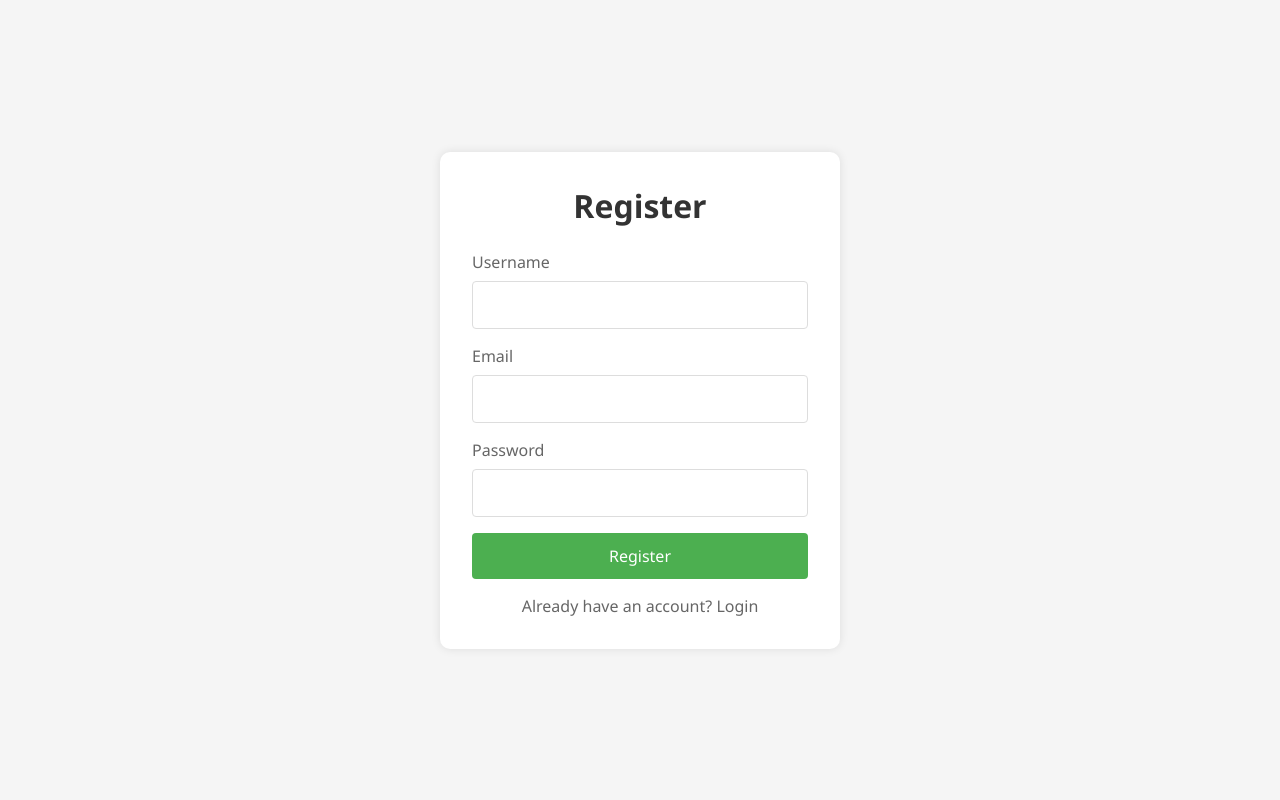
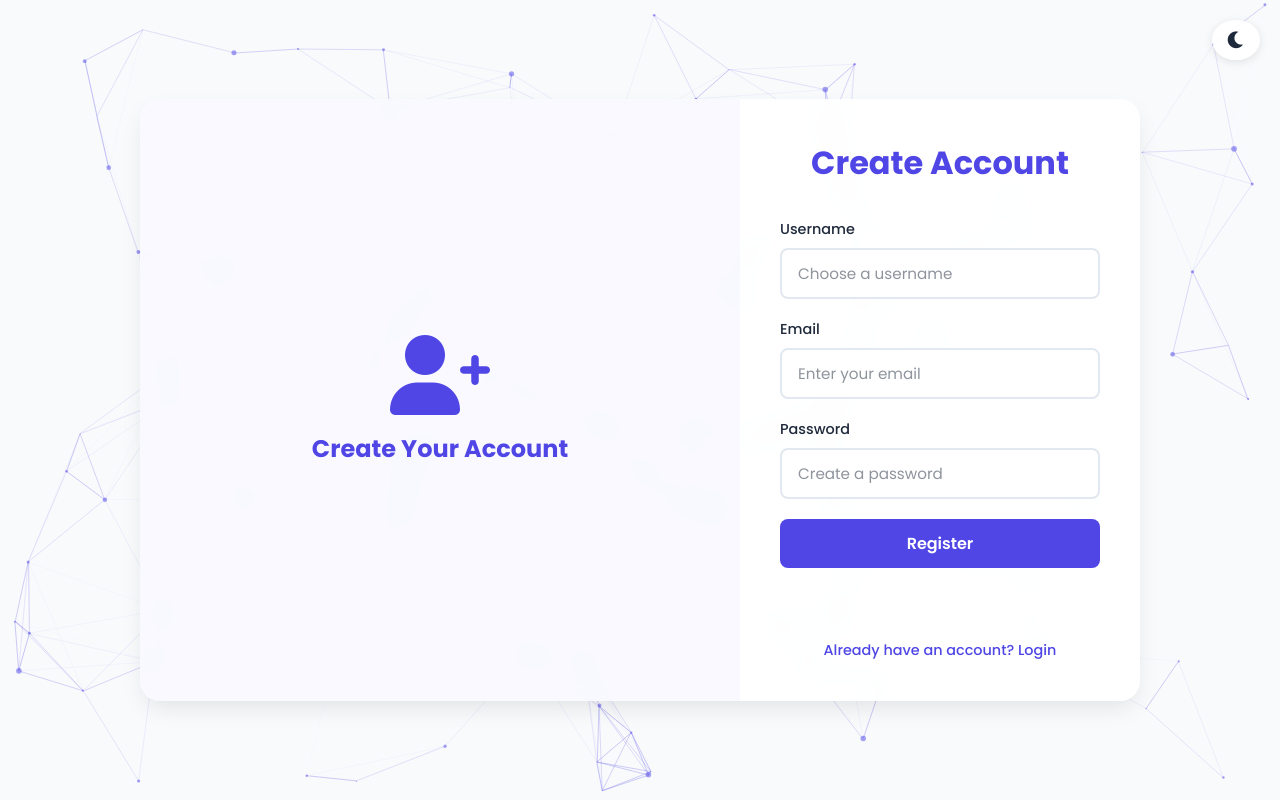
Before and after one commit to abhi963007/HashCovet, a PHP site: page /register.html in a window 1280 px wide. Run offline with PHP 8.4, Linux system fonts and the light colour scheme; some libraries are stand-ins or nearby versions.

Commit message:
Enhanced UI with dark theme, particles, and animations: Added dark/light theme support, interactive particles, Lottie animations, glass-morphism effects, and updated README

```diff
--- a/frontend/css/style.css
+++ b/frontend/css/style.css
@@ -1,108 +1,249 @@
+@import url('https://fonts.googleapis.com/css2?family=Poppins:wght@300;400;500;600;700&display=swap');
+
+:root {
+    /* Light Theme */
+    --primary: #4f46e5;
+    --primary-dark: #4338ca;
+    --secondary: #0ea5e9;
+    --background: #f8fafc;
+    --text: #1e293b;
+    --card-bg: rgba(255, 255, 255, 0.9);
+    --input-border: #e2e8f0;
+    --input-bg: rgba(255, 255, 255, 0.9);
+}
+
+[data-theme="dark"] {
+    --primary: #6366f1;
+    --primary-dark: #4f46e5;
+    --secondary: #0ea5e9;
+    --background: #0f172a;
+    --text: #f1f5f9;
+    --card-bg: rgba(30, 41, 59, 0.9);
+    --input-border: #334155;
+    --input-bg: rgba(30, 41, 59, 0.9);
+}
+
 * {
     margin: 0;
     padding: 0;
     box-sizing: border-box;
-    font-family: 'Segoe UI', Tahoma, Geneva, Verdana, sans-serif;
+    font-family: 'Poppins', sans-serif;
 }
 
 body {
-    background-color: #f5f5f5;
+    background: var(--background);
+    color: var(--text);
+    min-height: 100vh;
     display: flex;
+    align-items: center;
     justify-content: center;
+    transition: background-color 0.3s ease;
+}
+
+/* Particle Container */
+#particles-js {
+    position: fixed;
+    top: 0;
+    left: 0;
+    width: 100%;
+    height: 100%;
+    z-index: -1;
+}
+
+/* Theme Switcher */
+.theme-switch {
+    position: fixed;
+    top: 20px;
+    right: 20px;
+    background: var(--card-bg);
+    border-radius: 50%;
+    width: 40px;
+    height: 40px;
+    display: flex;
     align-items: center;
-    min-height: 100vh;
-    padding: 20px;
+    justify-content: center;
+    cursor: pointer;
+    box-shadow: 0 2px 10px rgba(0, 0, 0, 0.1);
+    z-index: 1000;
+    border: none;
+    color: var(--text);
+    font-size: 1.2rem;
+    transition: all 0.3s ease;
+}
+
+.theme-switch:hover {
+    transform: scale(1.1);
 }
 
 .container {
-    background-color: white;
+    background: var(--card-bg);
+    backdrop-filter: blur(10px);
+    border-radius: 20px;
+    width: 90%;
+    max-width: 1000px;
+    box-shadow: 0 10px 25px -5px rgba(0, 0, 0, 0.1);
+    transition: all 0.3s ease;
+    display: flex;
+    overflow: hidden;
+    position: relative;
+    z-index: 1;
+}
+
+.container:hover {
+    box-shadow: 0 15px 30px -5px rgba(0, 0, 0, 0.15);
+}
+
+.animation-side {
+    flex: 1;
+    background: rgba(79, 70, 229, 0.03);
+    display: flex;
+    align-items: center;
+    justify-content: center;
     padding: 2rem;
-    border-radius: 10px;
-    box-shadow: 0 0 10px rgba(0, 0, 0, 0.1);
-    width: 100%;
+    position: relative;
+}
+
+.form-side {
+    flex: 1;
+    padding: 2.5rem;
     max-width: 400px;
 }
 
 h1 {
+    color: var(--primary);
+    font-size: 2rem;
+    font-weight: 700;
+    margin-bottom: 2rem;
     text-align: center;
-    color: #333;
-    margin-bottom: 1.5rem;
 }
 
 .form-group {
-    margin-bottom: 1rem;
+    margin-bottom: 1.25rem;
 }
 
 label {
     display: block;
+    font-weight: 500;
     margin-bottom: 0.5rem;
-    color: #666;
+    color: var(--text);
+    font-size: 0.9rem;
 }
 
 input {
     width: 100%;
-    padding: 0.75rem;
-    border: 1px solid #ddd;
-    border-radius: 4px;
-    font-size: 1rem;
+    padding: 0.75rem 1rem;
+    border: 2px solid var(--input-border);
+    border-radius: 0.5rem;
+    font-size: 0.95rem;
+    transition: all 0.3s ease;
+    background: var(--input-bg);
+    color: var(--text);
 }
 
 input:focus {
     outline: none;
-    border-color: #4CAF50;
+    border-color: var(--primary);
+    box-shadow: 0 0 0 3px rgba(79, 70, 229, 0.2);
+}
+
+input::placeholder {
+    color: var(--text);
+    opacity: 0.5;
 }
 
 button {
     width: 100%;
-    padding: 0.75rem;
-    background-color: #4CAF50;
+    padding: 0.75rem 1.5rem;
+    background: var(--primary);
     color: white;
     border: none;
-    border-radius: 4px;
+    border-radius: 0.5rem;
     font-size: 1rem;
+    font-weight: 600;
     cursor: pointer;
-    transition: background-color 0.3s;
+    transition: all 0.3s ease;
+    margin-bottom: 1rem;
 }
 
 button:hover {
-    background-color: #45a049;
-}
-
-.error {
-    color: #f44336;
-    margin-top: 0.5rem;
-    font-size: 0.875rem;
-}
-
-.success {
-    color: #4CAF50;
-    margin-top: 0.5rem;
-    font-size: 0.875rem;
+    background: var(--primary-dark);
+    transform: translateY(-2px);
 }
 
 .link {
     display: block;
     text-align: center;
+    color: var(--primary);
+    text-decoration: none;
+    font-weight: 500;
     margin-top: 1rem;
-    color: #666;
-    text-decoration: none;
+    transition: color 0.3s ease;
+    font-size: 0.9rem;
 }
 
 .link:hover {
-    color: #4CAF50;
+    color: var(--primary-dark);
+}
+
+#message {
+    text-align: center;
+    margin-top: 1rem;
+    padding: 0.75rem;
+    border-radius: 0.5rem;
+    font-size: 0.9rem;
+}
+
+#message.error {
+    background: #fee2e2;
+    color: #dc2626;
+}
+
+#message.success {
+    background: #dcfce7;
+    color: #16a34a;
+}
+
+.logout-btn {
+    background: #ef4444;
+}
+
+.logout-btn:hover {
+    background: #dc2626;
 }
 
 #protected-content {
-    margin-top: 1rem;
-    padding: 1rem;
-    background-color: #f8f8f8;
-    border-radius: 4px;
+    text-align: center;
+    margin: 2rem 0;
 }
 
-.logout-btn {
-    background-color: #f44336;
+/* Loading Animation */
+.loading {
+    display: inline-block;
+    width: 50px;
+    height: 50px;
+    border: 3px solid rgba(79, 70, 229, 0.3);
+    border-radius: 50%;
+    border-top-color: var(--primary);
+    animation: spin 1s ease-in-out infinite;
 }
 
-.logout-btn:hover {
-    background-color: #da190b;
+@keyframes spin {
+    to { transform: rotate(360deg); }
 }
+
+/* Responsive Design */
+@media (max-width: 768px) {
+    .container {
+        flex-direction: column;
+    }
+
+    .animation-side {
+        padding: 1.5rem;
+        min-height: 300px;
+    }
+
+    .form-side {
+        max-width: 100%;
+        padding: 2rem;
+    }
+}
--- a/frontend/register.html
+++ b/frontend/register.html
@@ -1,36 +1,182 @@
 <!DOCTYPE html>
-<html lang="en">
+<html lang="en" data-theme="light">
 <head>
     <meta charset="UTF-8">
     <meta name="viewport" content="width=device-width, initial-scale=1.0">
     <title>Register - Auth System</title>
     <link rel="stylesheet" href="css/style.css">
+    <link rel="stylesheet" href="https://cdnjs.cloudflare.com/ajax/libs/font-awesome/6.0.0/css/all.min.css">
+    <script src="https://cdnjs.cloudflare.com/ajax/libs/bodymovin/5.7.3/lottie.min.js"></script>
+    <script src="https://cdn.jsdelivr.net/particles.js/2.0.0/particles.min.js"></script>
 </head>
 <body>
+    <div id="particles-js"></div>
+    <button class="theme-switch" onclick="toggleTheme()">
+        <i class="fas fa-moon"></i>
+    </button>
     <div class="container">
-        <h1>Register</h1>
+        <div class="animation-side">
+            <div id="register-animation" style="width: 100%; max-width: 400px;"></div>
+        </div>
+        <div class="form-side">
+            <h1>Create Account</h1>
             <form onsubmit="register(event)">
                 <div class="form-group">
                     <label for="username">Username</label>
-                <input type="text" id="username" required>
+                    <input type="text" id="username" required placeholder="Choose a username">
                 </div>
                 <div class="form-group">
                     <label for="email">Email</label>
-                <input type="email" id="email" required>
+                    <input type="email" id="email" required placeholder="Enter your email">
                 </div>
                 <div class="form-group">
                     <label for="password">Password</label>
-                <input type="password" id="password" required>
+                    <input type="password" id="password" required placeholder="Create a password">
                 </div>
                 <button type="submit">Register</button>
                 <div id="message"></div>
                 <a href="login.html" class="link">Already have an account? Login</a>
             </form>
         </div>
+    </div>
     <script src="js/auth.js"></script>
     <script>
         // Redirect if already logged in
         redirectIfLoggedIn();
+
+        // Initialize Lottie animation with error handling
+        function initAnimation() {
+            const animationConfig = {
+                container: document.getElementById('register-animation'),
+                renderer: 'svg',
+                loop: true,
+                autoplay: true,
+                path: 'https://lottie.host/f8d8c3c5-a69c-4dd8-8194-b7fbb6aa1823/fE2lj9hWe1.json'
+            };
+
+            let anim = lottie.loadAnimation(animationConfig);
+
+            anim.addEventListener('data_failed', () => {
+                console.log('First animation failed, trying fallback...');
+                // Fallback animation if the first one fails
+                animationConfig.path = 'https://lottie.host/14b2d8cf-3f8b-440b-8d1d-2cff8800b159/YYcmKkeavD.json';
+                anim = lottie.loadAnimation(animationConfig);
+
+                anim.addEventListener('data_failed', () => {
+                    console.log('Fallback animation failed, using static content...');
+                    document.getElementById('register-animation').innerHTML = `
+                        <div style="text-align: center; padding: 2rem;">
+                            <i class="fas fa-user-plus" style="font-size: 5rem; color: var(--primary);"></i>
+                            <h2 style="margin-top: 1rem; color: var(--primary);">Create Your Account</h2>
+                        </div>
+                    `;
+                });
+            });
+        }
+
+        // Initialize animation
+        initAnimation();
+
+        // Theme switcher
+        function toggleTheme() {
+            const html = document.documentElement;
+            const themeIcon = document.querySelector('.theme-switch i');
+
+            if (html.getAttribute('data-theme') === 'light') {
+                html.setAttribute('data-theme', 'dark');
+                themeIcon.className = 'fas fa-sun';
+                localStorage.setItem('theme', 'dark');
+            } else {
+                html.setAttribute('data-theme', 'light');
+                themeIcon.className = 'fas fa-moon';
+                localStorage.setItem('theme', 'light');
+            }
+        }
+
+        // Load saved theme
+        const savedTheme = localStorage.getItem('theme') || 'light';
+        document.documentElement.setAttribute('data-theme', savedTheme);
+        document.querySelector('.theme-switch i').className = savedTheme === 'dark' ? 'fas fa-sun' : 'fas fa-moon';
+
+        // Initialize particles with theme-aware colors
+        function initParticles() {
+            const isDark = document.documentElement.getAttribute('data-theme') === 'dark';
+            particlesJS('particles-js',
+                {
+                    "particles": {
+                        "number": {
+                            "value": 80,
+                            "density": {
+                                "enable": true,
+                                "value_area": 800
+                            }
+                        },
+                        "color": {
+                            "value": isDark ? "#6366f1" : "#4f46e5"
+                        },
+                        "shape": {
+                            "type": "circle"
+                        },
+                        "opacity": {
+                            "value": 0.5,
+                            "random": false
+                        },
+                        "size": {
+                            "value": 3,
+                            "random": true
+                        },
+                        "line_linked": {
+                            "enable": true,
+                            "distance": 150,
+                            "color": isDark ? "#6366f1" : "#4f46e5",
+                            "opacity": 0.4,
+                            "width": 1
+                        },
+                        "move": {
+                            "enable": true,
+                            "speed": 2,
+                            "direction": "none",
+                            "random": false,
+                            "straight": false,
+                            "out_mode": "out",
+                            "bounce": false
+                        }
+                    },
+                    "interactivity": {
+                        "detect_on": "canvas",
+                        "events": {
+                            "onhover": {
+                                "enable": true,
+                                "mode": "grab"
+                            },
+                            "onclick": {
+                                "enable": true,
+                                "mode": "push"
+                            },
+                            "resize": true
+                        }
+                    },
+                    "retina_detect": true
+                }
+            );
+        }
+
+        // Initialize particles
+        initParticles();
+
+        // Update particles when theme changes
+        const observer = new MutationObserver(function(mutations) {
+            mutations.forEach(function(mutation) {
+                if (mutation.attributeName === "data-theme") {
+                    initParticles();
+                }
+            });
+        });
+
+        observer.observe(document.documentElement, {
+            attributes: true,
+            attributeFilter: ['data-theme']
+        });
     </script>
 </body>
 </html>
```
Also changed, not shown: frontend/index.html (+131 -5 lines), frontend/login.html (+130 -4 lines), README.md. Lines whose indentation alone changed are shown as unchanged.
